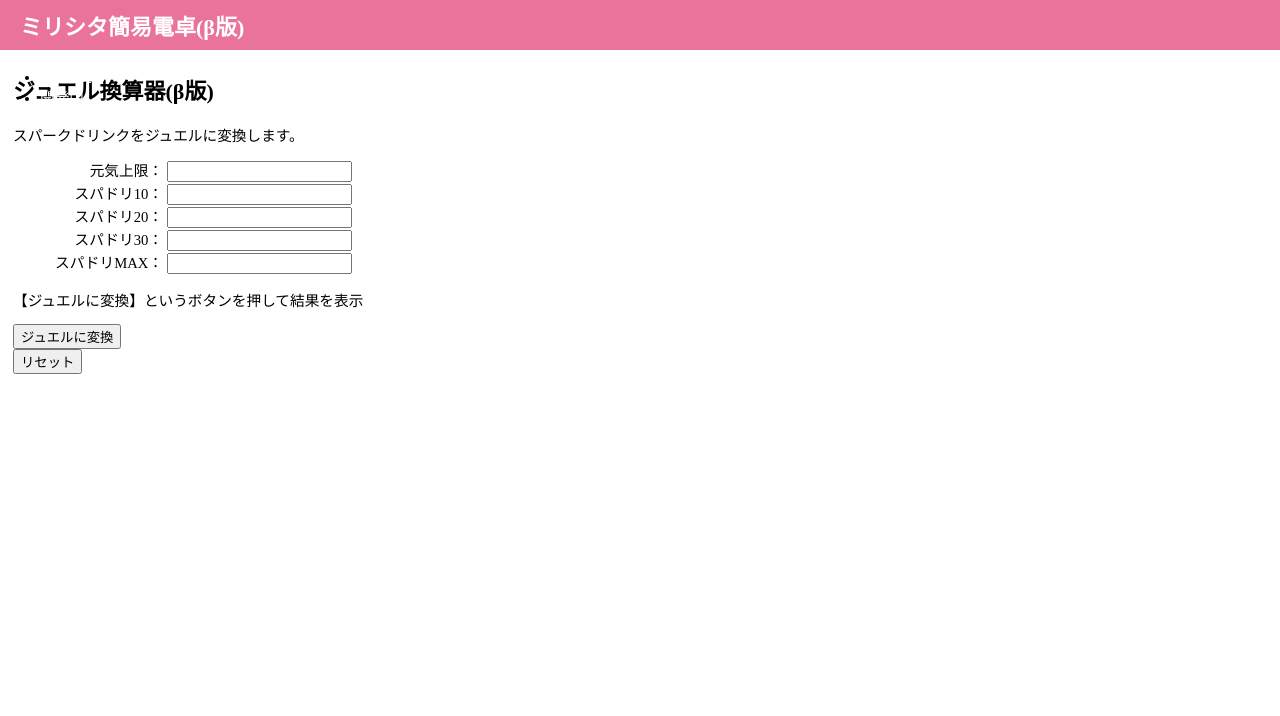
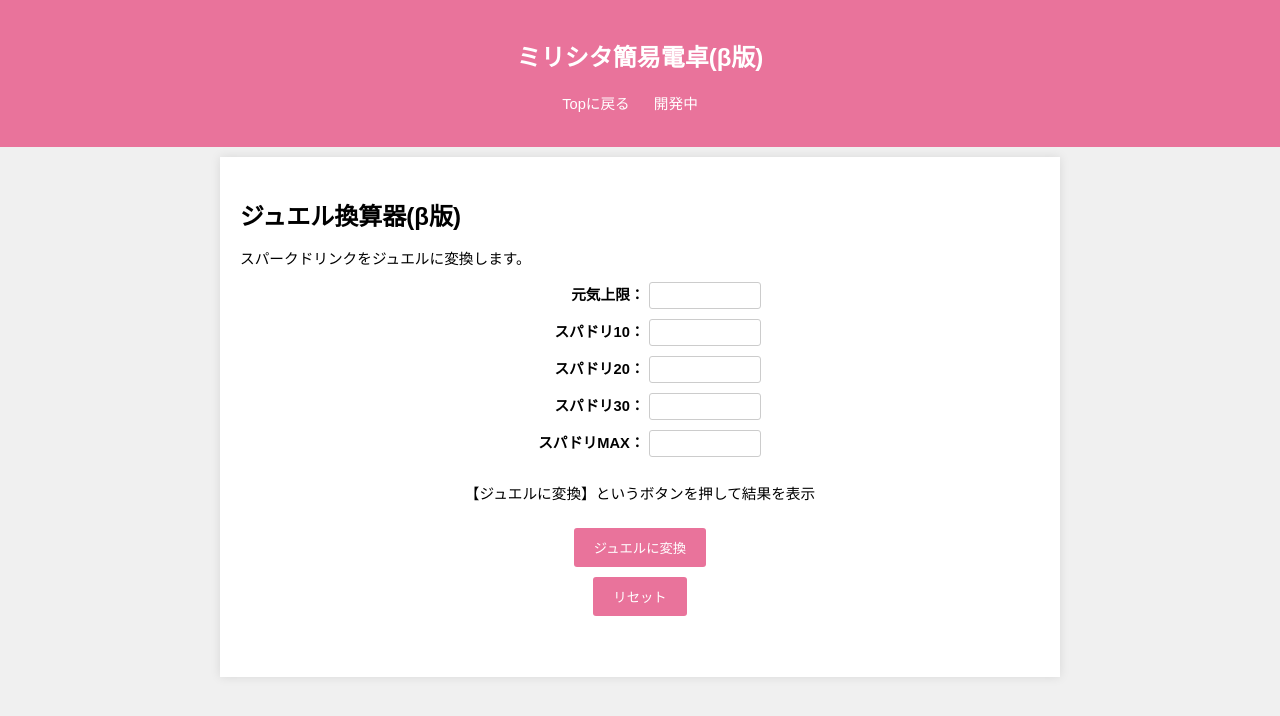
Before and after one commit to SuwadaEma/Supadori_to_Jewel, a plain HTML site: page index.html in a window 1280 px wide. Drawn offline with Linux system fonts and the light colour scheme.

Commit message:
Update index.css
ー大幅にデザインを変更

```diff
--- a/index.css
+++ b/index.css
@@ -14,38 +14,97 @@ html {
   }
 }
 
-.header {
-  background-color: #e9739b;
-  width: 100%;
-  height: 50px;
-  position: fixed;
-  top: 0;
-  left: 0;
-  right: 0;
-  z-index: 999;
+
+body {
+  font-family: Arial, sans-serif;
+  margin: 0;
+  padding: 0;
+  background-color: #f0f0f0;
 }
 
-.header__inner {
-  padding: 0 20px;
-  display: flex;
-  align-items: center;
-  justify-content: space-between;
-  height: inherit;
-  position: relative;
+.header {
+  background-color: #E9739B;
+  color: #fff;
+  padding: 20px 0;
+  text-align: center;
 }
 
-a {
-  color: white;
+.header h2 a {
+  font-size: 24px;
+  color: #fff;
+  text-decoration: none;
+}
+
+.navigation ul.menu {
+  list-style: none;
+  padding: 0;
+  text-align: center;
+}
+
+.navigation ul.menu li {
+  display: inline;
+  margin-right: 20px;
+}
+
+.navigation ul.menu li a {
+  color: #fff;
   text-decoration: none;
 }
 
 main {
-  padding: 5px;
-  margin-top: 50px;
+  max-width: 800px;
+  margin: 10px auto;
+  background-color: #fff;
+  padding: 20px;
+  box-shadow: 0 0 10px rgba(0, 0, 0, 0.1);
 }
 
-label{
+main h2 {
+  font-size: 24px;
+  margin-bottom: 10px;
+}
+
+/* フォームのスタイル */
+form {
+  text-align: center;
+}
+
+label {
+  font-weight: bold;
   display: inline-block;
   text-align: right;
-  width: 150px;
+  width: 125px;
 }
+
+input[type="number"] {
+  width: 100px;
+  padding: 5px;
+  margin-bottom: 10px;
+  border: 1px solid #ccc;
+  border-radius: 3px;
+}
+
+.container {
+  margin-top: 20px;
+}
+
+input[type="button"], input[type="reset"] {
+  margin: 5px;
+  padding: 10px 20px;
+  background-color: #E9739B;
+  color: #fff;
+  border: none;
+  border-radius: 3px;
+  cursor: pointer;
+
+}
+
+input[type="button"]:hover, input[type="reset"]:hover {
+  background-color: #996778;
+}
+
+#output {
+  margin-top: 20px;
+  font-weight: bold;
+  font-size: 18px;
+}
```
